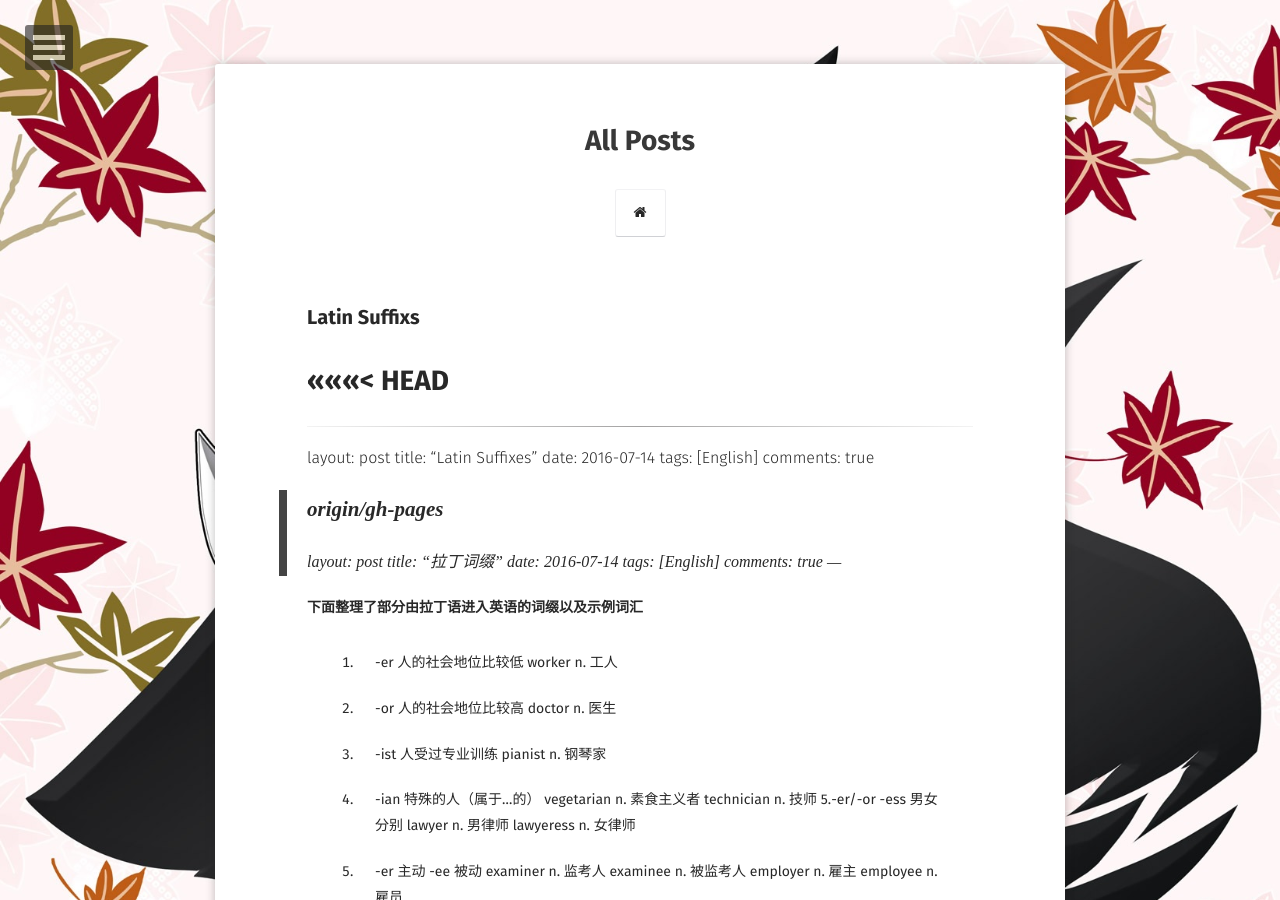
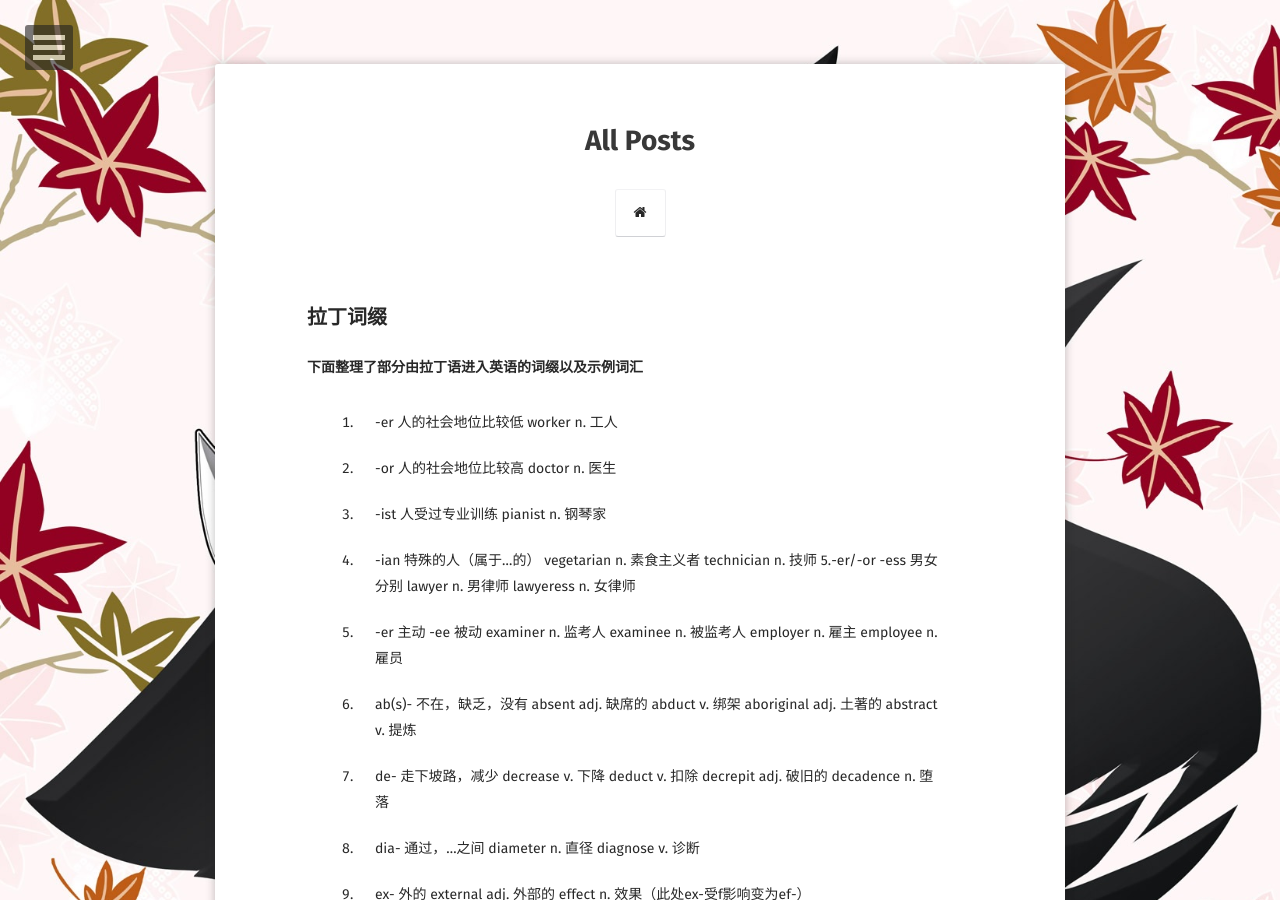
Before and after one commit to dakkidaze/blog, a Jekyll site: the page built from posts/index.md, in a window 1280 px wide and 900 px high. Built offline with Jekyll 4.4.1, drawn with Linux system fonts in a browser that asks for light colours; some web fonts are replaced.

Commit message:
Update 2016-07-14-latin-suffixs.md

```diff
--- a/_posts/2016-07-14-latin-suffixs.md
+++ b/_posts/2016-07-14-latin-suffixs.md
@@ -1,12 +1,3 @@
-<<<<<<< HEAD
-=======
----
-layout: post
-title: "Latin Suffixes"
-date: 2016-07-14
-tags: [English]
-comments: true
->>>>>>> origin/gh-pages
 ---
 layout: post
 title: "拉丁词缀"
```
